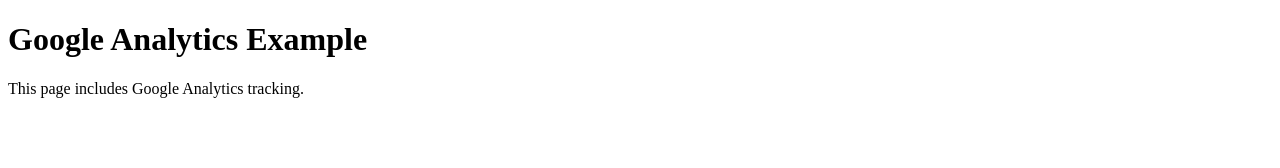
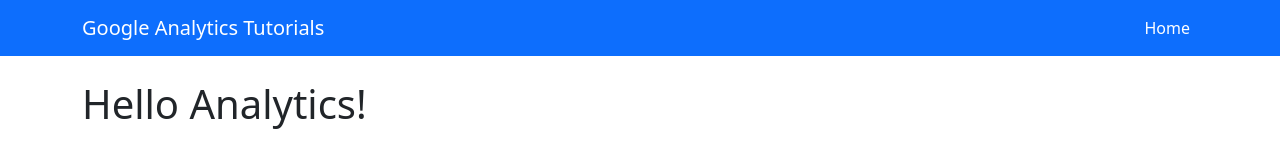
Before and after one commit to TheDevOpsHub/ga-demo, a plain HTML site: page index.html in a window 1280 px wide. Drawn offline with nearby package versions, Linux system fonts and the light colour scheme.

Commit message:
Update index.html

```diff
--- a/index.html
+++ b/index.html
@@ -1,22 +1,52 @@
 <!DOCTYPE html>
 <html lang="en">
+
 <head>
     <meta charset="UTF-8">
+    <meta http-equiv="X-UA-Compatible" content="IE=edge">
     <meta name="viewport" content="width=device-width, initial-scale=1.0">
-    <title>Google Analytics Example</title>
+    <link href="https://cdn.jsdelivr.net/npm/bootstrap@5.2.1/dist/css/bootstrap.min.css" rel="stylesheet"
+        integrity="sha384-iYQeCzEYFbKjA/T2uDLTpkwGzCiq6soy8tYaI1GyVh/UjpbCx/TYkiZhlZB6+fzT" crossorigin="anonymous">
 
     <!-- Google tag (gtag.js) -->
     <script async src="https://www.googletagmanager.com/gtag/js?id=G-N2KKN4P5ER"></script>
     <script>
-      window.dataLayer = window.dataLayer || [];
-      function gtag(){dataLayer.push(arguments);}
-      gtag('js', new Date());
+    window.dataLayer = window.dataLayer || [];
+    function gtag(){dataLayer.push(arguments);}
+    gtag('js', new Date());
 
-      gtag('config', 'G-N2KKN4P5ER');
+    gtag('config', 'G-N2KKN4P5ER');
     </script>
+    <title>Google Analytics Tutorials</title>
 </head>
+
 <body>
-    <h1>Google Analytics Example</h1>
-    <p>This page includes Google Analytics tracking.</p>
+    <nav class="navbar navbar-expand-lg bg-primary navbar-dark">
+        <div class="container-lg">
+            <a class="navbar-brand" href="#">Google Analytics Tutorials</a>
+            <button class="navbar-toggler" type="button" data-bs-toggle="collapse"
+                data-bs-target="#navbarSupportedContent" aria-controls="navbarSupportedContent" aria-expanded="false"
+                aria-label="Toggle navigation">
+                <span class="navbar-toggler-icon"></span>
+            </button>
+            <div class="collapse navbar-collapse" id="navbarSupportedContent">
+                <ul class="navbar-nav ms-auto mb-2 mb-lg-0">
+                    <li class="nav-item">
+                        <a class="nav-link active" aria-current="page" href="/index.html">Home</a>
+                    </li>
+                </ul>
+            </div>
+        </div>
+    </nav>
+
+    <main class="container-lg pt-4">
+        <h1>Hello Analytics!</h1>
+    </main>
+
+    <script src="https://cdn.jsdelivr.net/npm/bootstrap@5.2.1/dist/js/bootstrap.bundle.min.js"
+        integrity="sha384-u1OknCvxWvY5kfmNBILK2hRnQC3Pr17a+RTT6rIHI7NnikvbZlHgTPOOmMi466C8"
+        crossorigin="anonymous"></script>
+
 </body>
+
 </html>
```
